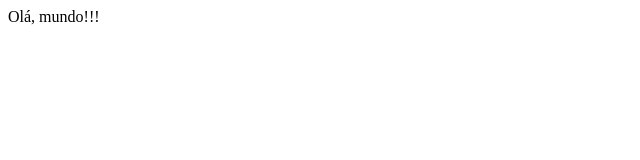
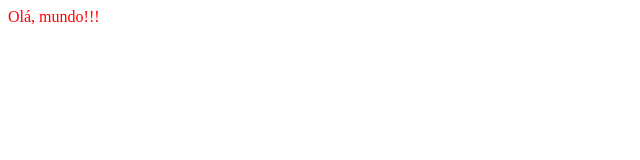
Before and after one commit to joaopfernandescarvalho/diw_aula_20250801, a plain HTML site: page index.html in a window 1280 px wide. Shown: the whole page, without its empty margins (0-640 px from the left). Drawn offline with Linux system fonts and the light colour scheme.

Commit message:
meu primeiro html e css

```diff
--- a/index.html
+++ b/index.html
@@ -1,10 +1,10 @@
 <html>
 <head>
     <meta charset="utf-8" />
-    <link rel="stylesheet" href="./estilo.css">
+    <link rel="stylesheet" href="estilo.css">
 </head>
 <body>
-    </p>
+    <p>
        Olá, mundo!!!
     </p>
 </body>
```
